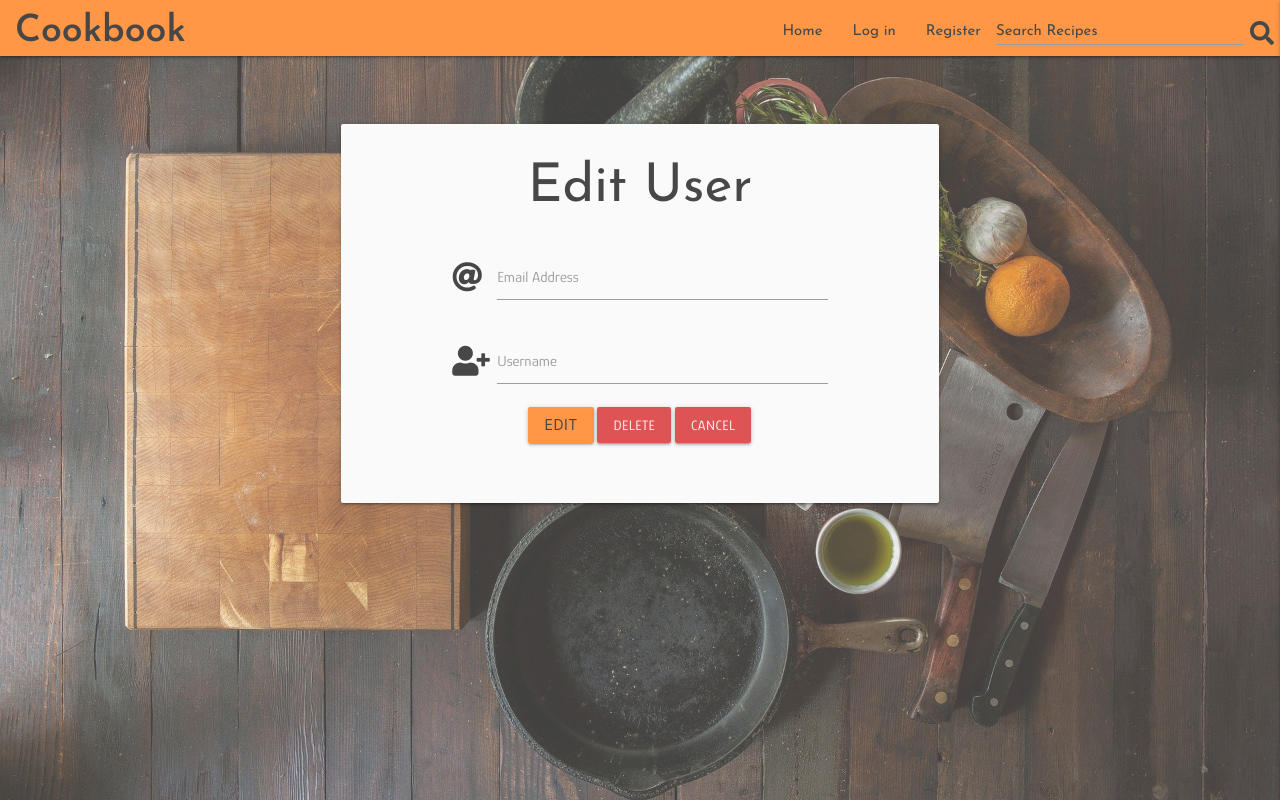
After one commit to tealhorizon87/ms3_cookbook, a Flask app: template templates/edit-user.html in a window 1280 px wide. The commit adds this page. Run offline with Flask 2, Linux system fonts and the light colour scheme; the template is opened without the code that fills it, so the values that code supplies are empty; some libraries are stand-ins or nearby versions.

Commit message:
Add admin functions to the admin profile page
  - add two sections for the admin profile page, one to manage
    categories and one to manage users
  - add an edit screen that allows admin to edit or delete categories
    and users

```diff
--- a/app.py
+++ b/app.py
@@ -94,7 +94,9 @@ def profile(username):
 
     if session["user"]:
         recipes = list(mongo.db.recipes.find({"created_by": session["user"]}))
-        return render_template("profile.html", username = username, recipes = recipes)
+        users = mongo.db.users.find().sort("username", 1)
+        categories = mongo.db.categories.find().sort("category_name", 1)
+        return render_template("profile.html", username = username, recipes = recipes, categories = categories, users = users)
 
     return redirect(url_for("login"))
 
@@ -197,6 +199,49 @@ def search():
         return redirect(url_for("home"))
 
 
+@app.route("/edit_category/<category_id>", methods = ["GET", "POST"])
+def edit_category(category_id):
+    if request.method == "POST":
+        submit = {
+            "category_name": request.form.get("category")
+        }
+        mongo.db.categories.update({"_id": ObjectId(category_id)}, submit)
+        flash("Category Updated")
+        return redirect(url_for("profile", username = session['user']))
+
+    category = mongo.db.categories.find_one({"_id": ObjectId(category_id)})
+    return render_template("edit-category.html", category = category)
+
+
+@app.route("/delete_category/<category_id>")
+def delete_category(category_id):
+    mongo.db.categories.remove({"_id": ObjectId(category_id)})
+    flash("Category Successfully Deleted")
+    return redirect(url_for("profile", username = session['user']))
+
+
+@app.route("/edit_user/<user_id>", methods = ["GET", "POST"])
+def edit_user(user_id):
+    if request.method == "POST":
+        submit = {
+            "email": request.form.get("email"),
+            "username": request.form.get("username"),
+        }
+        mongo.db.users.update({"_id": ObjectId(user_id)}, submit)
+        flash("User Details Updated")
+        return redirect(url_for("profile", username = session['user']))
+
+    user = mongo.db.users.find_one({"_id": ObjectId(user_id)})
+    return render_template("edit-user.html", user = user)
+
+
+@app.route("/delete_user/<user_id>")
+def delete_user(user_id):
+    mongo.db.users.remove({"_id": ObjectId(user_id)})
+    flash("User Successfully Deleted")
+    return redirect(url_for("profile", username = session['user']))
+
+
 if __name__ == "__main__":
     app.run(host = os.environ.get("IP"),
             port = int(os.environ.get("PORT")),
--- a/templates/base.html
+++ b/templates/base.html
@@ -30,9 +30,6 @@
               <li><a href="{{ url_for('profile', username = session['user']) }}">Profile</a></li>
               <li><a href="{{ url_for('add_recipe') }}">Add Recipe</a></li>
               <li><a href="#logoutModal" class="modal-trigger">Log out</a></li>
-              {% if session.user|lower == "admin"|lower %}
-                <li><a href="#">Manage Categories</a></li>
-              {% endif %}
             {% else %}
               <li><a href="{{ url_for('login') }}">Log in</a></li>
               <li><a href="{{ url_for('register') }}">Register</a></li>
@@ -65,9 +62,6 @@
           <li><a href="{{ url_for('profile', username = session['user']) }}">Profile</a></li>
           <li><a href="{{ url_for('add_recipe') }}">Add Recipe</a></li>
           <li><a href="#logoutModal" class="modal-trigger">Log out</a></li>
-          {% if session.user|lower == "admin"|lower %}
-            <li><a href="#">Manage Categories</a></li>
-          {% endif %}
         {% else %}
           <li><a href="{{ url_for('login') }}">Log in</a></li>
           <li><a href="{{ url_for('register') }}">Register</a></li>
--- /dev/null
+++ b/templates/edit-user.html
@@ -0,0 +1,54 @@
+{% extends "base.html" %}
+{% block styles %}
+  <style>
+    body {
+      background: url("{{ url_for('static', filename='img/hero3.jpg') }}") no-repeat center fixed;
+      background-size: cover;
+    }
+  </style>
+{% endblock %}
+{% block content %}
+  <div class="row my-card">
+    <div class="card-panel col s10 m8 offset-s1 offset-m2">
+      <h2 class="center-align">Edit User</h2>
+      <div class="row">
+        <form class="col s10 m8 offset-m2" action="{{ url_for('edit_user', user_id = user._id) }}" method="POST">
+          <div class="row">
+            <!-- emial input -->
+            <div class="input-field col s12">
+              <i class="fas fa-at prefix"></i>
+              <input id="email" name="email" type="email"  minlength="5"
+                maxlength="40" pattern="[a-zA-Z0-9]{5,40}$" class="validate" value="{{ user.email }}" required>
+              <label for="email">Email Address</label>
+            </div>
+            <!-- username selection -->
+            <div class="input-field col s12">
+              <i class="fas fa-user-plus prefix"></i>
+              <input id="username" name="username" type="text"  minlength="5"
+                maxlength="15" pattern="[a-zA-Z0-9]{5,15}$" class="validate" value="{{ user.username }}" required>
+              <label for="username">Username</label>
+            </div>
+            <div class="row edit-buttons center-align">
+              <button type="submit" name="button" class="btn edit-button">Edit</button>
+              <a href="#userModal" class="btn cancel-button modal-trigger">Delete</a>
+              <a href="" class="btn cancel-button">Cancel</a>
+            </div>
+          </div>
+        </form>
+      </div>
+    </div>
+  </div>
+
+  <section>
+    <div id="userModal" class="modal">
+      <div class="modal-content center-align">
+        <h3>Are you sure?</h3>
+      </div>
+      <div class="row">
+        <div class="col s10 m6 offset-s1 offset-m3 modal-footer">
+          <a href="{{ url_for('delete_user', user_id = user._id) }}" class="modal-close btn">Delete User</a>
+          <button class="modal-close btn cancel-button">Cancel</button>
+        </div>
+    </div>
+  </section>
+{% endblock %}
--- a/templates/register.html
+++ b/templates/register.html
@@ -19,8 +19,8 @@
             <div class="input-field col s12">
               <i class="fas fa-at prefix"></i>
               <input id="email" name="email" type="email"  minlength="5"
-                maxlength="40" pattern="[a-zA-Z0-9]{5,40}$" class="validate" required>
-              <label for="username">Email Address</label>
+                maxlength="40" required>
+              <label for="email">Email Address</label>
             </div>
             <!-- username selection -->
             <div class="input-field col s12">
```
Also changed, not shown: templates/edit-category.html (added, +43 -0 lines), templates/profile.html (+40 -0 lines).
